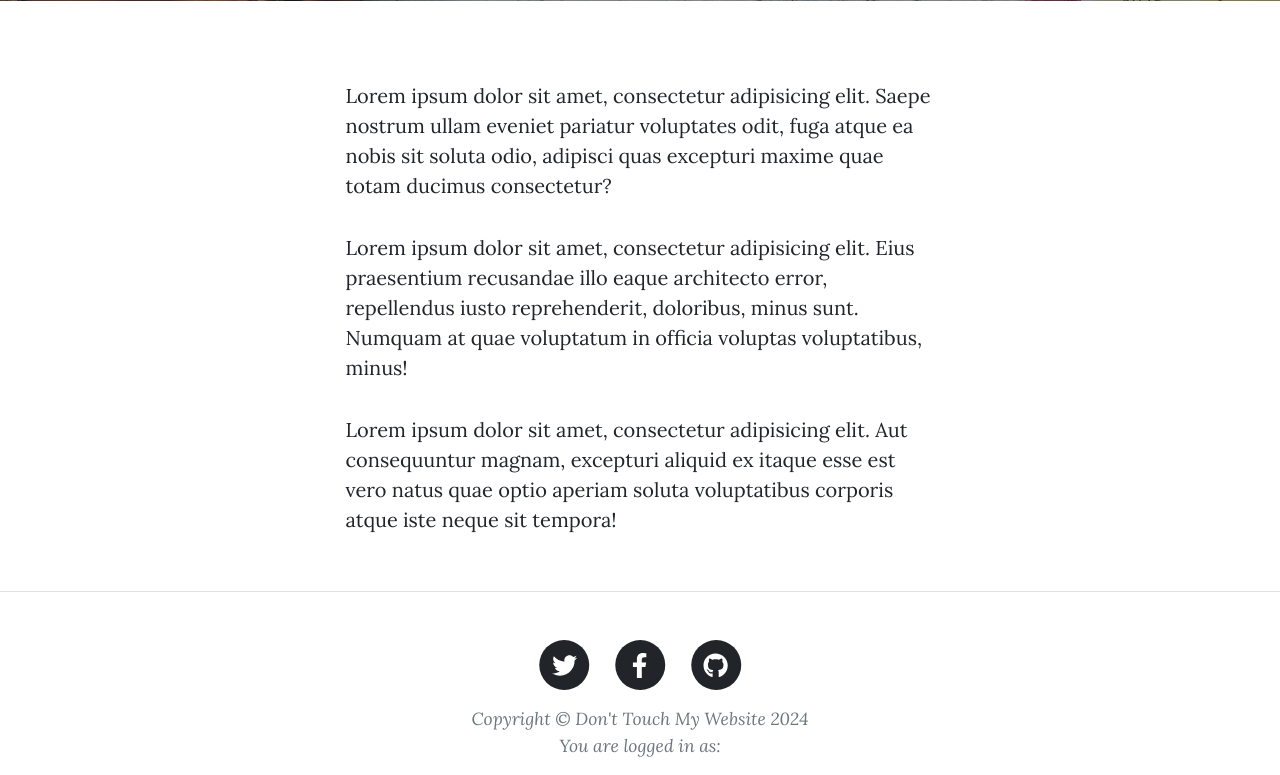
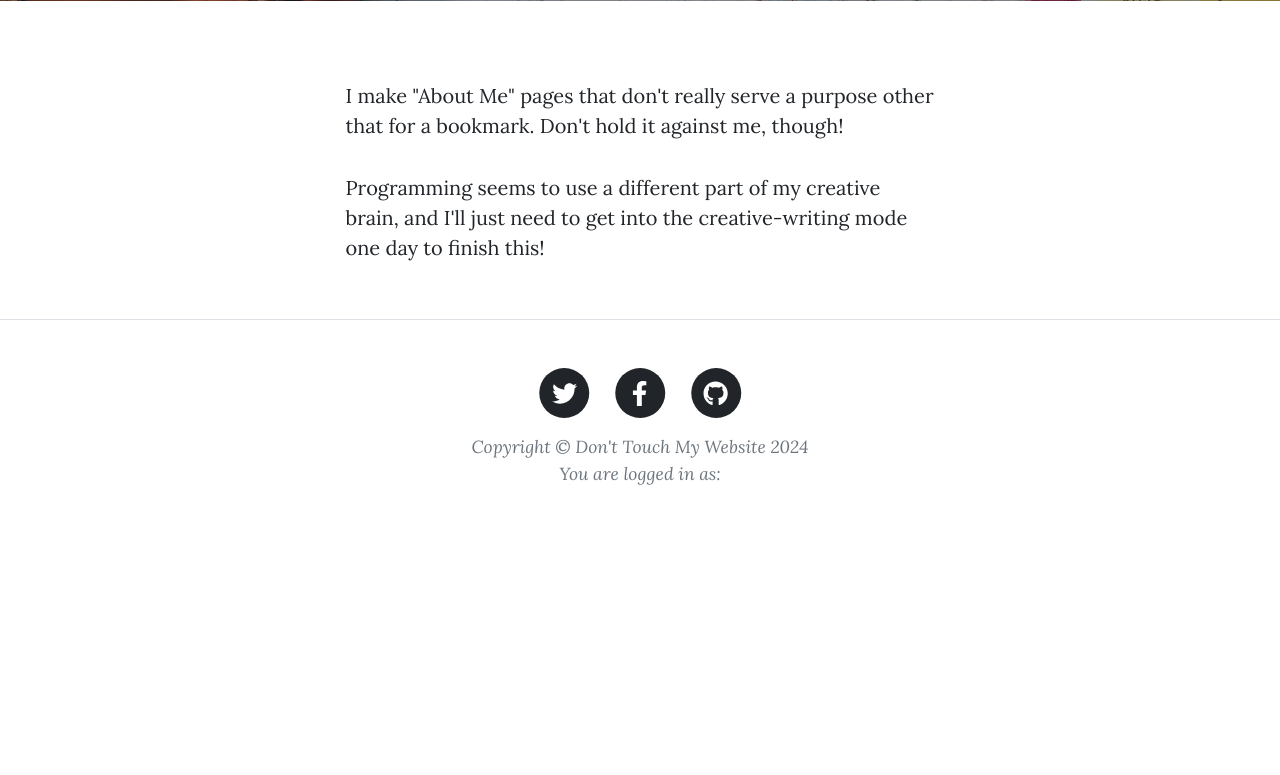
Before and after one commit to eccoolidge/sample-blog-with-users-69-71, a Flask app: page /about in a window 1280 px wide. Shown: the part 531-1306 px from the top of the page. After the commit the page ends 1016 px from the top, so only its background shows below. Run offline with Flask 3, Linux system fonts and the light colour scheme; some libraries are stand-ins or nearby versions.

Commit message:
Small text changes on About and Contact Add a Procfile Use env variables

```diff
--- a/main.py
+++ b/main.py
@@ -9,10 +9,11 @@ from functools import wraps
 from werkzeug.security import generate_password_hash, check_password_hash
 from sqlalchemy.orm import relationship
 from forms import CreatePostForm, RegisterUserForm, LoginForm, CommentForm  # import forms from forms.py
+import os
 
 
 app = Flask(__name__)
-app.config['SECRET_KEY'] = '8BYkEfBA6O6donzWlSihBXox7C0sKR6b'
+app.config['SECRET_KEY'] = os.environ.get('FLASK_KEY')
 ckeditor = CKEditor(app)
 Bootstrap5(app)
 
@@ -27,7 +28,7 @@ def load_user(user_id):
     return db.get_or_404(User, user_id)
 
 
-app.config['SQLALCHEMY_DATABASE_URI'] = 'sqlite:///posts.db'  # connect to db
+app.config['SQLALCHEMY_DATABASE_URI'] = os.environ.get('SQLALCHEMY_DATABASE_URI')  # connect to db
 db = SQLAlchemy()
 db.init_app(app)
 
@@ -253,4 +254,4 @@ def contact():
 
 
 if __name__ == "__main__":
-    app.run(debug=True, port=5002)
+    app.run(debug=False, port=5002)
--- a/templates/about.html
+++ b/templates/about.html
@@ -22,23 +22,12 @@
     <div class="row gx-4 gx-lg-5 justify-content-center">
       <div class="col-md-10 col-lg-8 col-xl-7">
         <p>
-          Lorem ipsum dolor sit amet, consectetur adipisicing elit. Saepe
-          nostrum ullam eveniet pariatur voluptates odit, fuga atque ea nobis
-          sit soluta odio, adipisci quas excepturi maxime quae totam ducimus
-          consectetur?
+          I make "About Me" pages that don't really serve a purpose other that for a bookmark. Don't hold it against me, though!
         </p>
         <p>
-          Lorem ipsum dolor sit amet, consectetur adipisicing elit. Eius
-          praesentium recusandae illo eaque architecto error, repellendus iusto
-          reprehenderit, doloribus, minus sunt. Numquam at quae voluptatum in
-          officia voluptas voluptatibus, minus!
+          Programming seems to use a different part of my creative brain, and I'll just need to get into the creative-writing mode one day to finish this!
         </p>
         <p>
-          Lorem ipsum dolor sit amet, consectetur adipisicing elit. Aut
-          consequuntur magnam, excepturi aliquid ex itaque esse est vero natus
-          quae optio aperiam soluta voluptatibus corporis atque iste neque sit
-          tempora!
-        </p>
       </div>
     </div>
   </div>
```
Also changed, not shown: templates/contact.html (+4 -5 lines), 1 other file.
